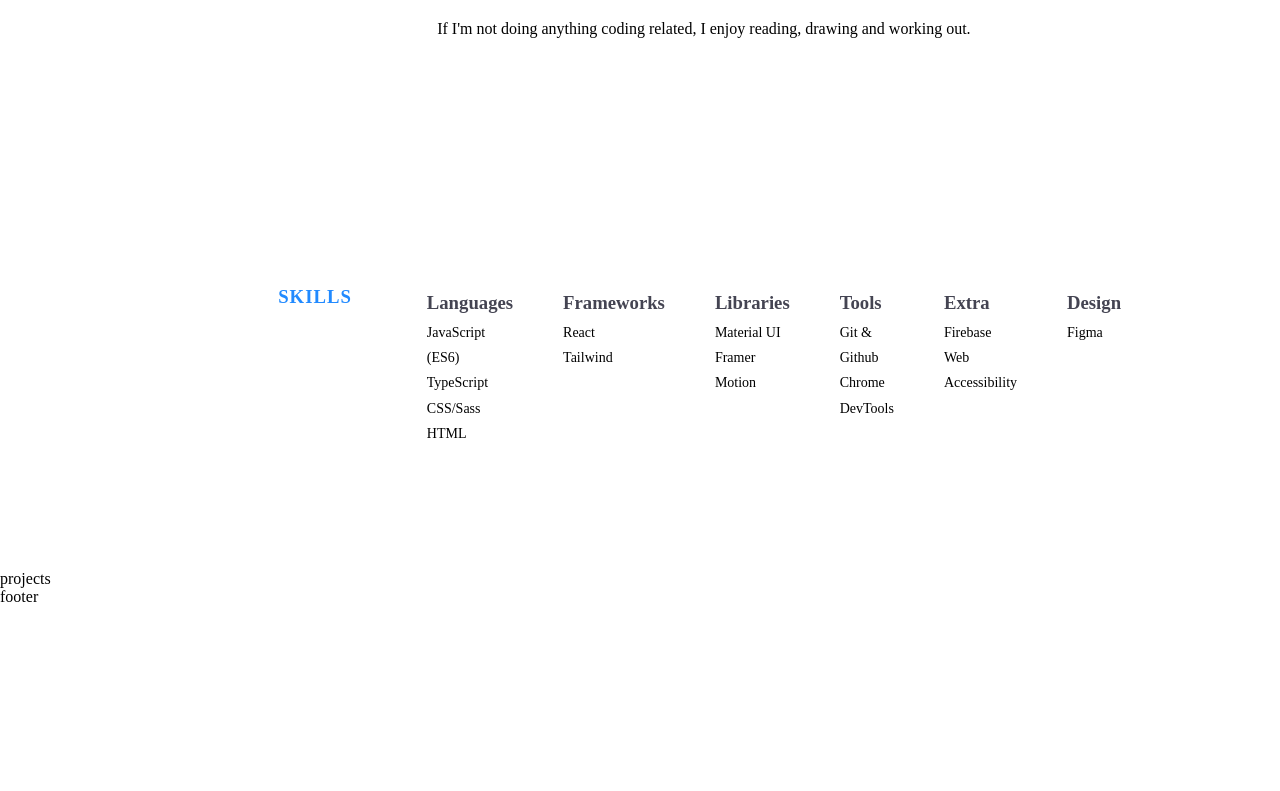
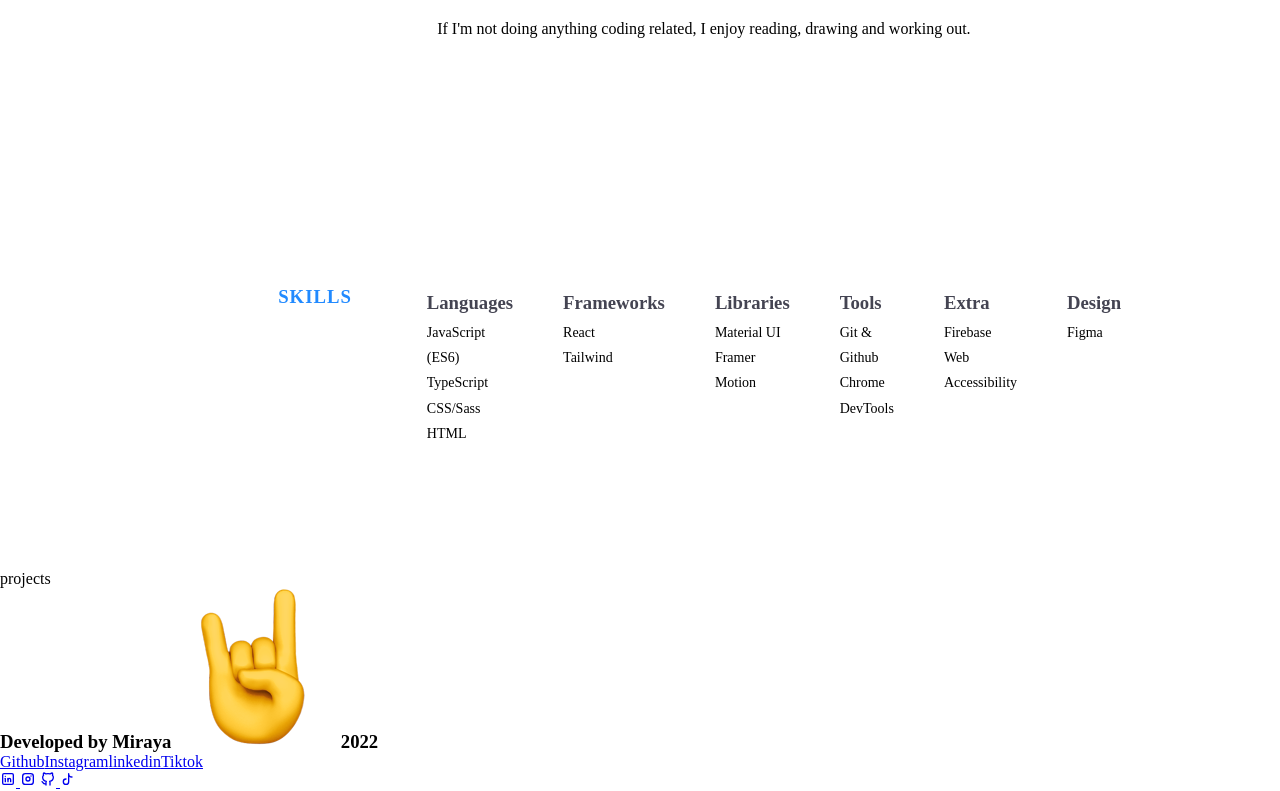
Before and after one commit to mirayatech/V3-Portfolio, a React (Vite) app: page / in a window 1280 px wide. Shown: the part 1030-1821 px from the top of the page. Before the commit the page ends 1636 px from the top, so only its background shows below. Built offline with nearby package versions, Linux system fonts and the light colour scheme.

Commit message:
feat: create footer layout

```diff
--- a/src/components/footer/footer.tsx
+++ b/src/components/footer/footer.tsx
@@ -1,3 +1,55 @@
+import "./footer.css";
+import Rockon from "../../assets/emojis/rockon.png";
+import {
+  TbBrandLinkedin,
+  TbBrandTiktok,
+  TbBrandInstagram,
+  TbBrandGithub,
+} from "react-icons/tb";
+
 export function Footer() {
-  return <div>footer</div>;
+  return (
+    <footer>
+      <h3>
+        Developed by Miraya <img src={Rockon} className="emoji rockon" /> 2022
+      </h3>
+
+      <div className="social-media">
+        <a href="https://github.com/mirayatech" target="_blank">
+          Github
+        </a>
+        <a href="https://www.instagram.com/mirayatech/" target="_blank">
+          Instagram
+        </a>
+        <a
+          href="https://www.linkedin.com/in/miraya-abrodi-a48382237/"
+          target="_blank"
+        >
+          linkedin
+        </a>
+        <a href="https://www.tiktok.com/@mirayatech" target="_blank">
+          Tiktok
+        </a>
+      </div>
+
+      <div className="social-media-mobile">
+        {" "}
+        <a href="https://www.linkedin.com/in/miraya-abrodi-a48382237/">
+          <TbBrandLinkedin />
+        </a>
+        <a href="https://www.instagram.com/mirayatech/">
+          {" "}
+          <TbBrandInstagram />
+        </a>{" "}
+        <a href="https://github.com/mirayatech">
+          {" "}
+          <TbBrandGithub />
+        </a>
+        <a href="https://www.tiktok.com/@mirayatech">
+          {" "}
+          <TbBrandTiktok />
+        </a>
+      </div>
+    </footer>
+  );
 }
```
